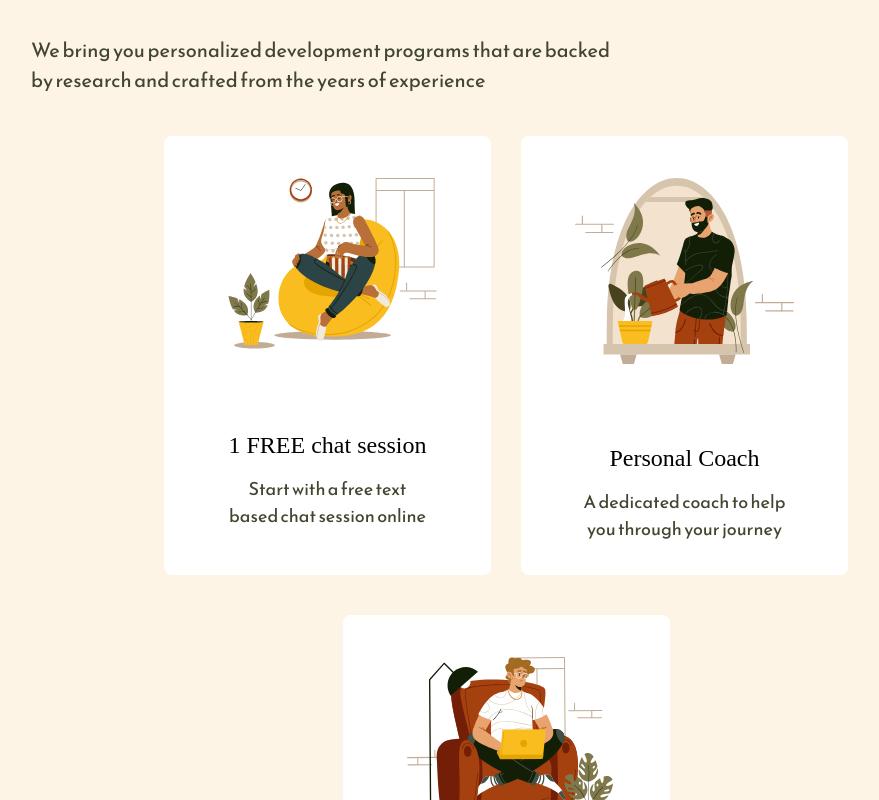
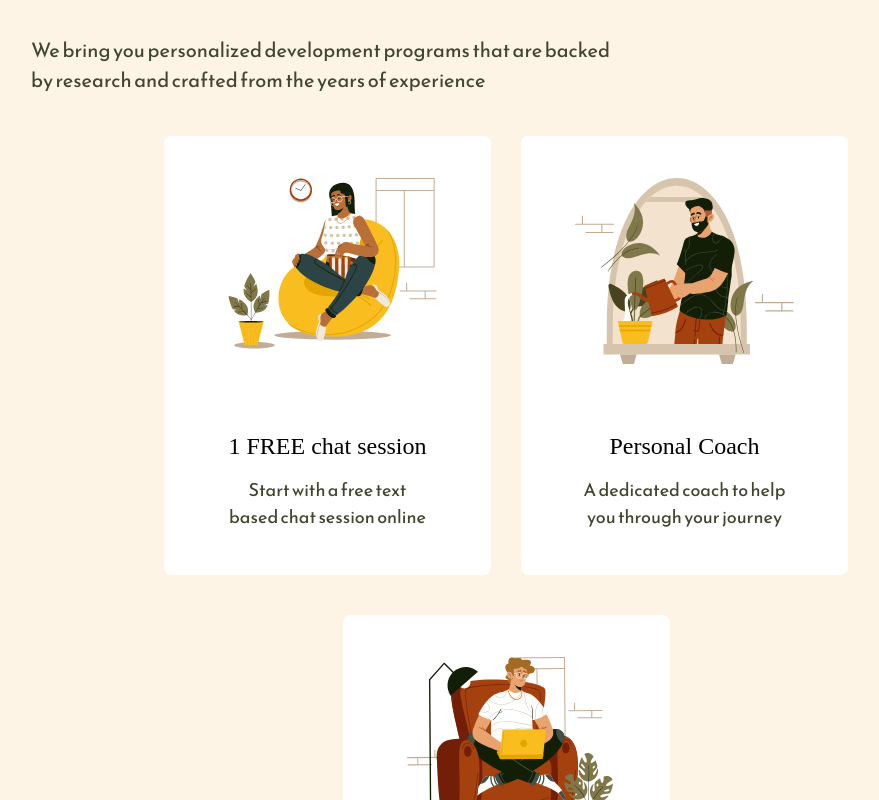
Before and after one commit to KrissDrawing/Medli, a React (Create React App) app: page / in a window 1280 px wide. Shown: the part 1820-2620 px from the top of the page, without its empty margins (134-1013 px from the left). Built offline with nearby package versions, Linux system fonts and the light colour scheme; a web font is replaced by a local one.

Commit message:
Fixed leveling issue with card heading

```diff
--- a/src/Components/Card/Card.js
+++ b/src/Components/Card/Card.js
@@ -11,13 +11,14 @@ const Wrapper = styled.div`
   display: flex;
   flex-direction: column;
   align-items: center;
+  justify-content: space-between;
   background-color: white;
   padding: 42px 0 45px 0;
   margin: 20px 15px;
   text-align: center;
 `;
 const Img = styled.img`
-  margin-bottom: 81px;
+  /* margin-bottom: 81px; */
 `;
 
 const StyledParagraph = styled(Paragraph)`
@@ -30,8 +31,10 @@ const Card = ({ src, heading, children }) => {
   return (
     <Wrapper>
       <Img src={src} />
-      <H4>{heading}</H4>
-      <StyledParagraph>{children}</StyledParagraph>
+      <div>
+        <H4>{heading}</H4>
+        <StyledParagraph>{children}</StyledParagraph>
+      </div>
     </Wrapper>
   );
 };
```
